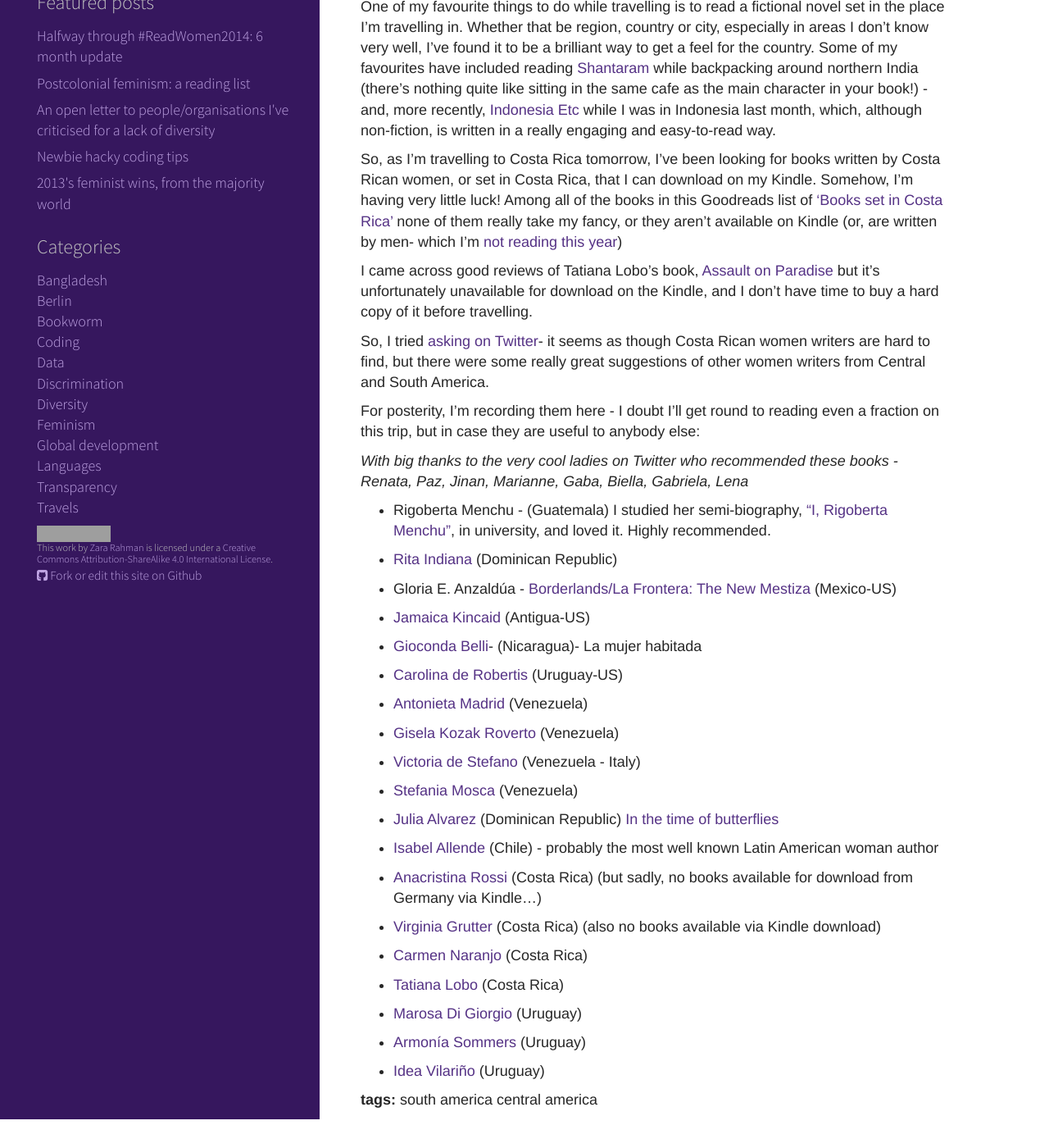
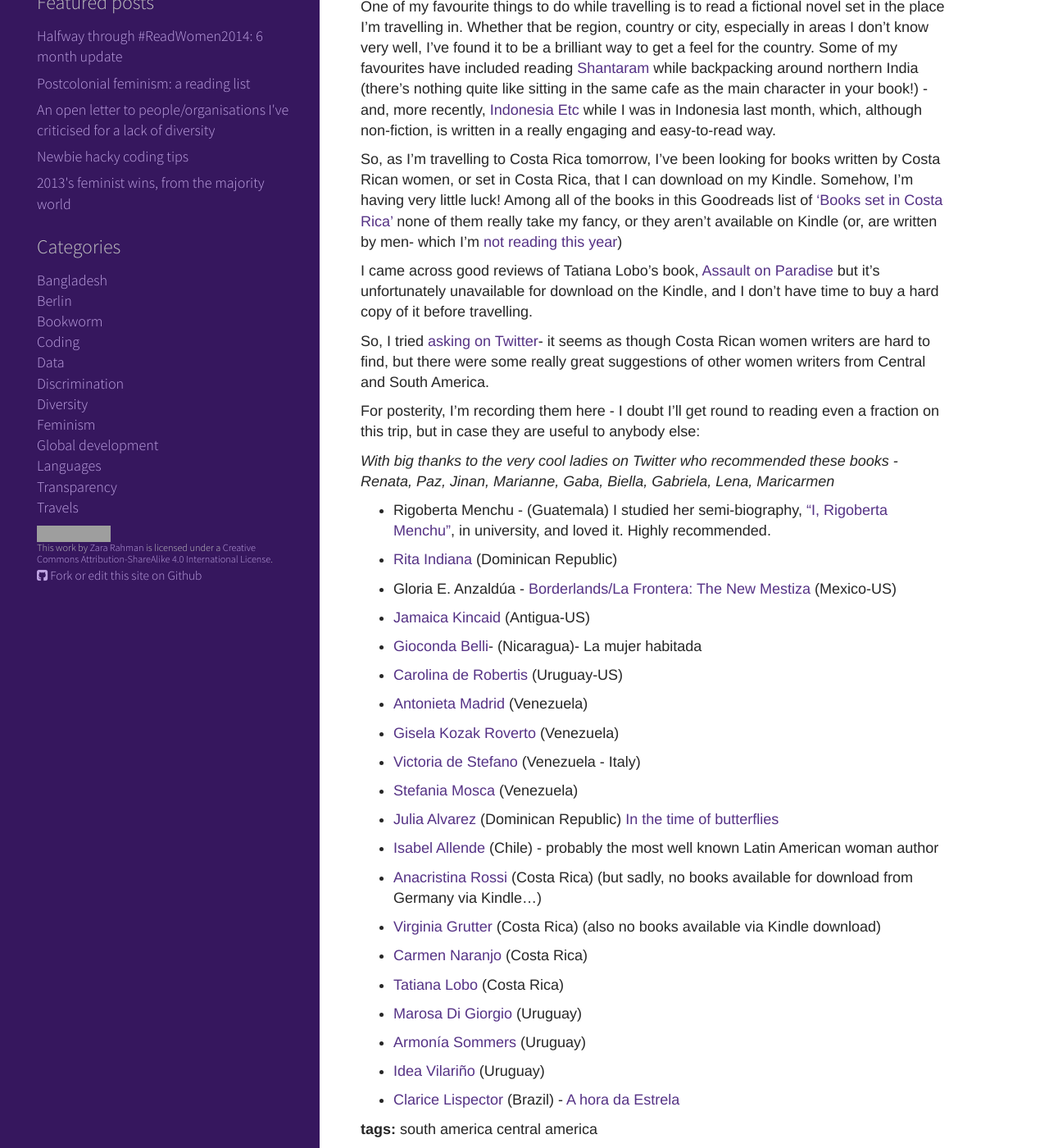
Before and after one commit to zararah/zararah.net, a Jekyll site: the page built from _posts/2014/2014-11-14-latin-american-women-writers.md, in a window 1280 px wide and 1400 px high, scrolled down 240 px. Shown: the whole window at 82% size. Built offline with Jekyll 4.4.1, drawn with Linux system fonts in a browser that asks for light colours; Markdown is read by kramdown in place of the engine named in the settings; before the commit the page ends 1605 px from its top, so only the background shows below that; grey boxes are pictures that could not be loaded.

Commit message:
Add Brazilian book to LA writers post

```diff
--- a/_posts/2014/2014-11-14-latin-american-women-writers.md
+++ b/_posts/2014/2014-11-14-latin-american-women-writers.md
@@ -21,7 +21,7 @@
 
 For posterity, I'm recording them here - I doubt I'll get round to reading even a fraction on this trip, but in case they are useful to anybody else:
 
-*With big thanks to the very cool ladies on Twitter who recommended these books - Renata, Paz, Jinan, Marianne, Gaba, Biella, Gabriela, Lena*
+*With big thanks to the very cool ladies on Twitter who recommended these books - Renata, Paz, Jinan, Marianne, Gaba, Biella, Gabriela, Lena, Maricarmen*
 
 * Rigoberta Menchu - (Guatemala) I studied her semi-biography, ["I, Rigoberta Menchu"](https://www.goodreads.com/book/show/233292.I_Rigoberta_Mench_), in university, and loved it. Highly recommended.
 
@@ -60,3 +60,5 @@
 * [Armonía Sommers](https://es.wikipedia.org/wiki/Armon%C3%ADa_Somers) (Uruguay)
 
 * [Idea Vilariño](https://es.wikipedia.org/wiki/Idea_Vilari%C3%B1o) (Uruguay)
+
+* [Clarice Lispector](https://en.wikipedia.org/wiki/Clarice_Lispector) (Brazil) - [A hora da Estrela](https://en.wikipedia.org/wiki/The_Hour_of_the_Star)
```
